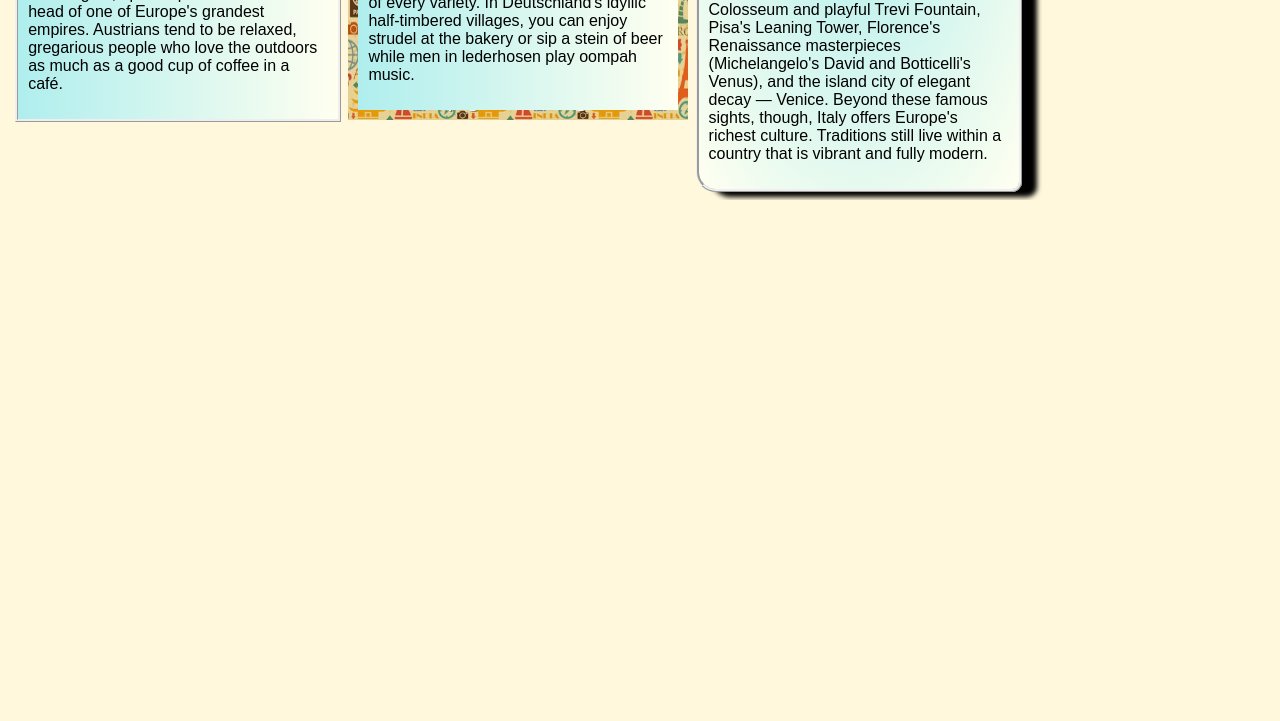
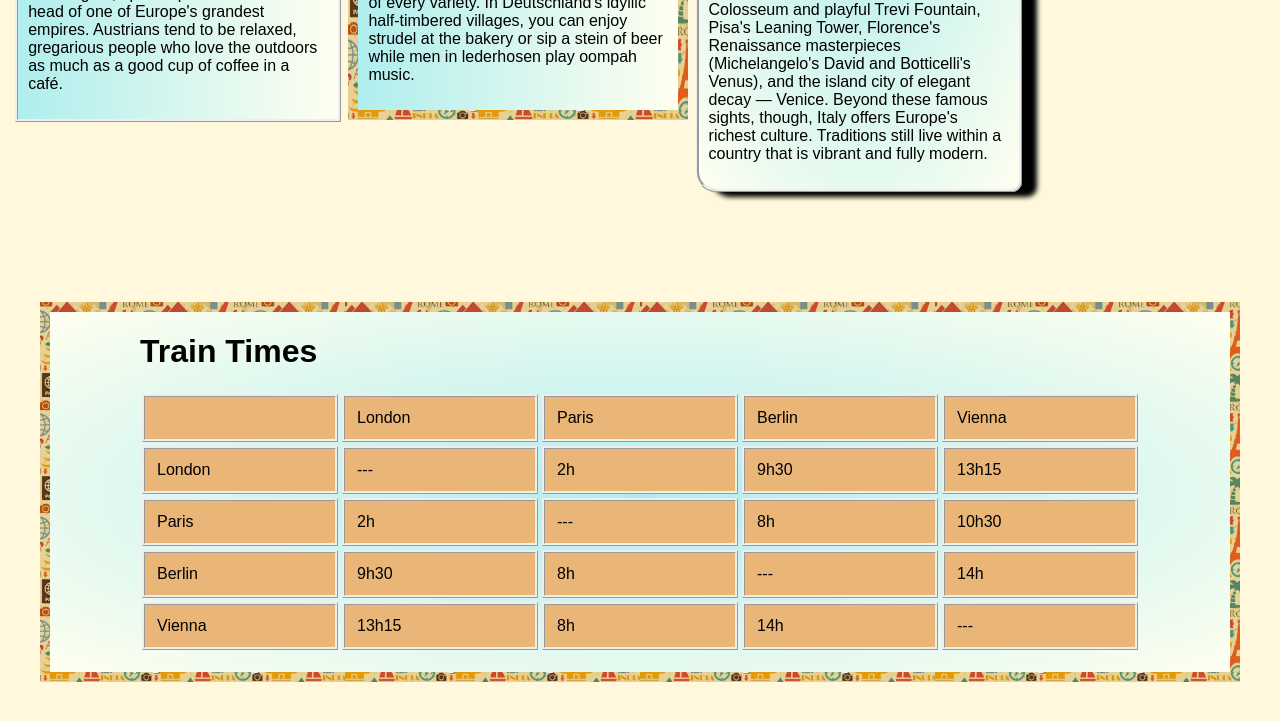
Before and after one commit to MicahJSherry/COSC365, a plain HTML site: page assignments/assignment4/travel.html in a window 1280 px wide. Shown: the part 635-1356 px from the top of the page. Before the commit the page ends 835 px from the top, so only its background shows below. Drawn offline with Linux system fonts and the light colour scheme.

Commit message:
added train times to assignment4

```diff
--- a/assignments/assignment4/style.css
+++ b/assignments/assignment4/style.css
@@ -52,7 +52,6 @@ body {
 .card hr {
     height: 2px;
     background-color:#eab678;
-
 }
 
 .card > p > img  {
@@ -81,3 +80,27 @@ body {
 .reviewer + p{
     display:  flex;
 }
+
+.schedule {
+    margin: 2.5%;
+    background-image: radial-gradient(paleturquoise, ivory);
+    border: 10px solid;
+    border-image: url("images/border.jpg") 15 round;
+    padding-bottom: 20px;
+
+}
+.schedule > div{
+    display: grid;
+    grid-template-columns: 200px 200px 200px 200px 200px;
+    justify-content: center;
+}
+.schedule > div > h1 {
+    grid-column: 1 / 6;
+}
+.schedule > div > div {
+    margin: 2px;
+    padding: 12px;
+    border: ridge;
+    background: #eab678;
+
+}
--- a/assignments/assignment4/travel.html
+++ b/assignments/assignment4/travel.html
@@ -18,7 +18,7 @@
 
         <div class="container">
             <div class="card" >
-               <h2>Austria</h2>
+                <h2>Austria</h2>
                 <hr />
                 <p><img src="images/austria.jpg" alt="austria"></p>
                 <p>
@@ -74,8 +74,44 @@
                     <img src="images/reviewer.gif" alt="reviewer" /> Pete Zah <br/> Okay, OK
                 </p>
             </div>
+        </div>
 
-         </div>
+        <div class=schedule>
 
+            <div>
+                <h1> Train Times</h1>
+                <div> </div>
+                <div> London  </div>
+                <div> Paris   </div>
+                <div> Berlin  </div>
+                <div> Vienna </div>
+
+
+                <div> London  </div>
+                <div> ---  </div>
+                <div> 2h   </div>
+                <div> 9h30 </div>
+                <div> 13h15</div>
+
+                <div> Paris   </div>
+                <div>  2h </div>
+                <div> ---   </div>
+                <div> 8h </div>
+                <div> 10h30 </div>
+
+                <div> Berlin  </div>
+                <div> 9h30 </div>
+                <div> 8h   </div>
+                <div> ---  </div>
+                <div> 14h  </div>
+
+                <div> Vienna </div>
+                <div> 13h15 </div>
+                <div> 8h   </div>
+                <div> 14h </div>
+                <div> ---</div>
+            </div>
+
+        </div>
     </body>
 </html>
```
